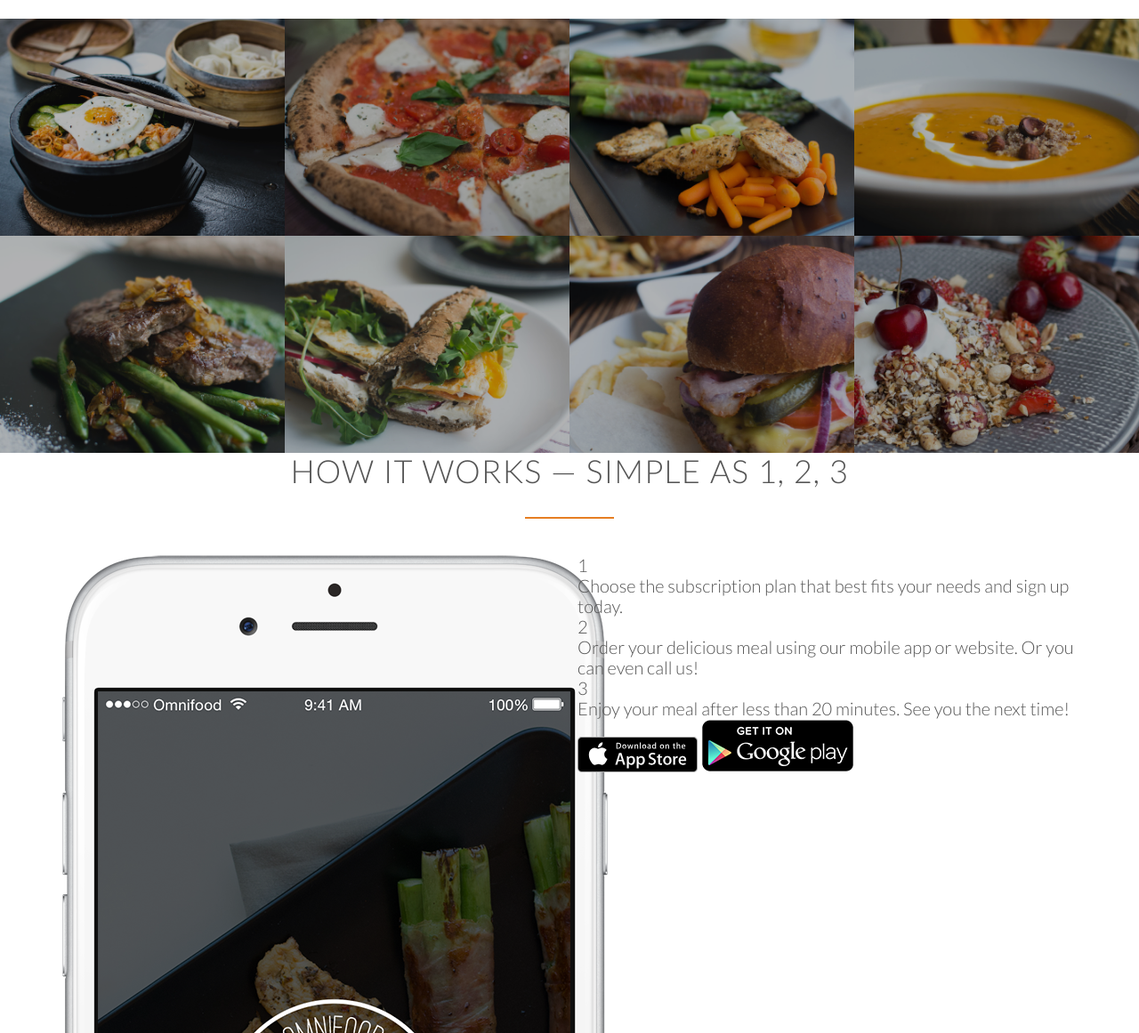
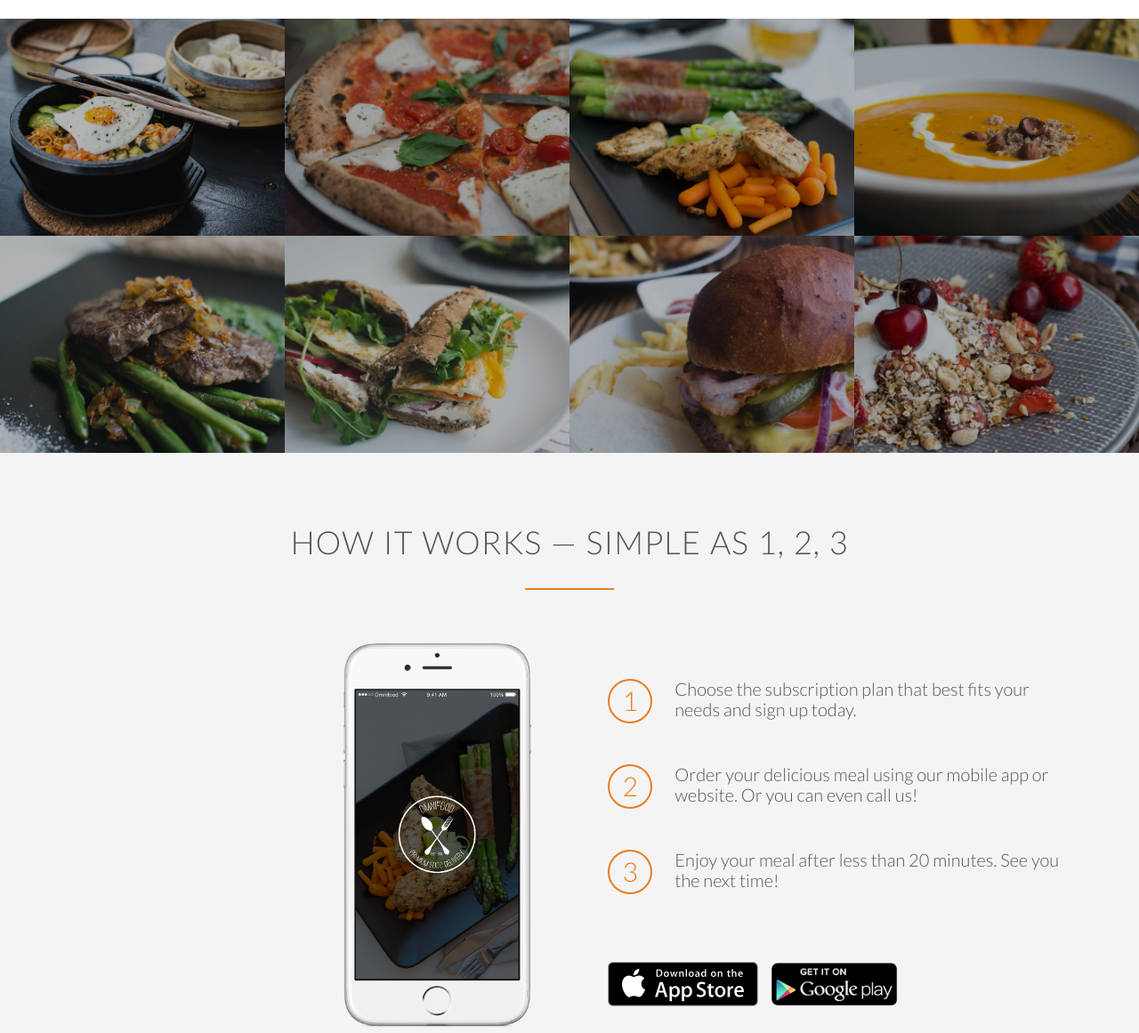
Before and after one commit to bjorndecraemer/omnifoodhtmlandcss, a plain HTML site: page index.html in a window 1280 px wide. Shown: the part 1459-2620 px from the top of the page at 89% size. Drawn offline with Linux system fonts and the light colour scheme.

Commit message:
Finished Steps section

```diff
--- a/index.html
+++ b/index.html
@@ -78,7 +78,7 @@
     </div>
 </section>
 <section class="section-meals">
-    <ul class="meals-showcase">
+    <ul class="meals-showcase clearfix">
         <li>
             <figure class="meal-photo">
                 <img src="resources/img/1.jpg" alt="Korean bibimbap with egg and vegetables">
@@ -100,7 +100,7 @@
             </figure>
         </li>
     </ul>
-    <ul class="meals-showcase">
+    <ul class="meals-showcase clearfix">
         <li>
             <figure class="meal-photo">
                 <img src="resources/img/5.jpg" alt="Paleo beef steak with vegetables">
@@ -128,10 +128,10 @@
         <h2>How it works &mdash; Simple as 1, 2, 3</h2>
     </div>
     <div class="row">
-        <div class="col span-1-of-2">
+        <div class="col span-1-of-2 steps-box">
             <img class="app-screen" src="resources/img/app-iPhone.png" alt="Omnifood app on iPhone">
         </div>
-        <div class="col span-1-of-2">
+        <div class="col span-1-of-2 steps-box">
             <div class="works-step">
                 <div>1</div>
                 <p>Choose the subscription plan that best fits your needs and sign up today.</p>
--- a/resources/css/omnifood.css
+++ b/resources/css/omnifood.css
@@ -20,6 +20,16 @@
     font-size: 20px;
     text-rendering: optimizeLegibility;
 }
+
+.clearfix {zoom: 1;}
+.clearfix:after{
+    content: '.';
+    clear: both;
+    display: block;
+    height: 0;
+    visibility: hidden;
+}
+
 
 /*-------------------------------------------------------------
  * RE-USABLE COMPONENTS
@@ -247,3 +257,50 @@
 /*-------------------------------------------------------------
  * HOW IT WORKS
  *-------------------------------------------------------------*/
+
+.section-steps{
+    background-color: #f4f4f4 ;
+}
+
+.steps-box:first-child{
+    text-align: right;
+    padding-right: 3%;
+    margin-top: 30px;
+}
+
+.steps-box:last-child{
+    padding-left: 3%;
+    margin-top: 70px;
+}
+
+.app-screen{
+    width: 40%;
+}
+
+.works-step{
+    margin-bottom: 50px;
+}
+
+.works-step:last-of-type{
+    margin-bottom: 80px;
+}
+
+.works-step div{
+    color: #e67e22;
+    border: 2px solid #e67e22;
+    display: inline-block;
+    border-radius: 50%;
+    height: 50px;
+    width: 50px;
+    text-align: center;
+    padding: 5px;
+    float: left;
+    font-size: 150%;
+    margin-right: 25px;
+}
+
+.btn-app img{
+    height: 50px;
+    width: auto;
+    margin-right: 10px;
+}
```
